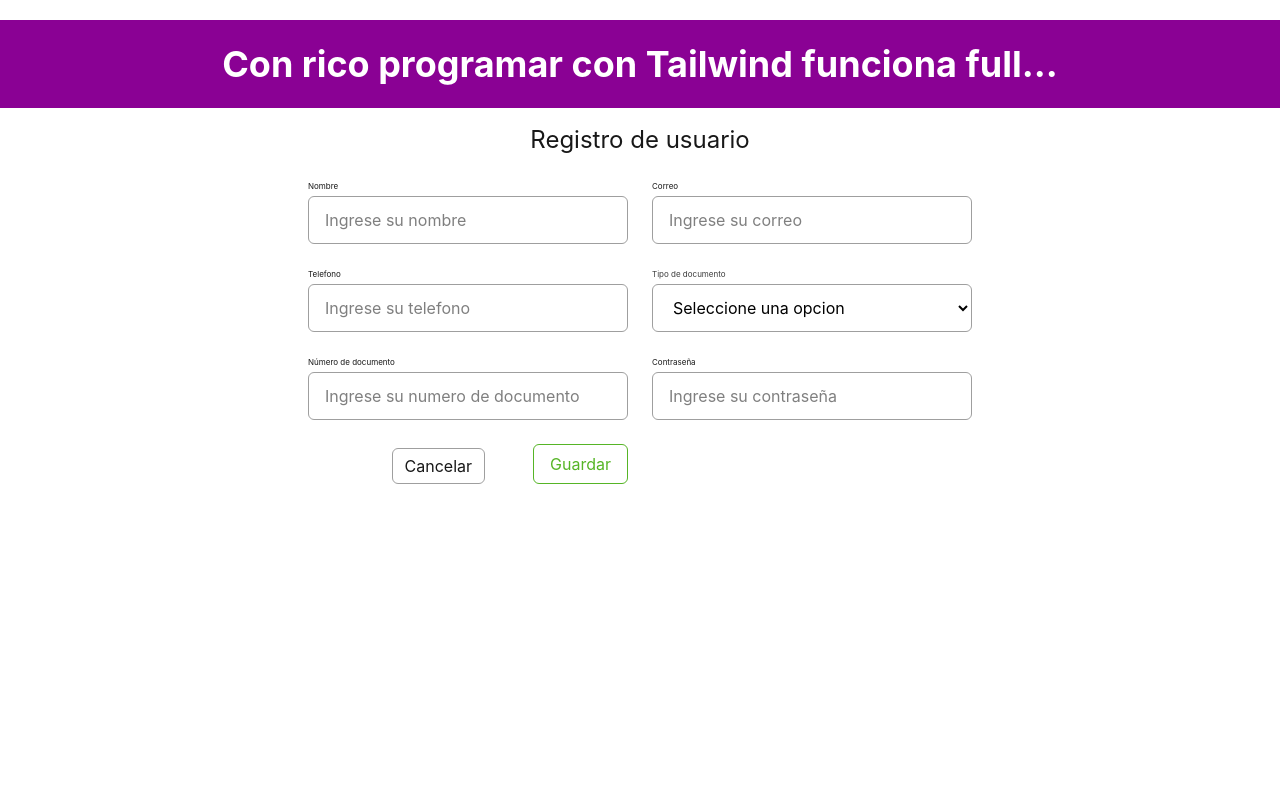
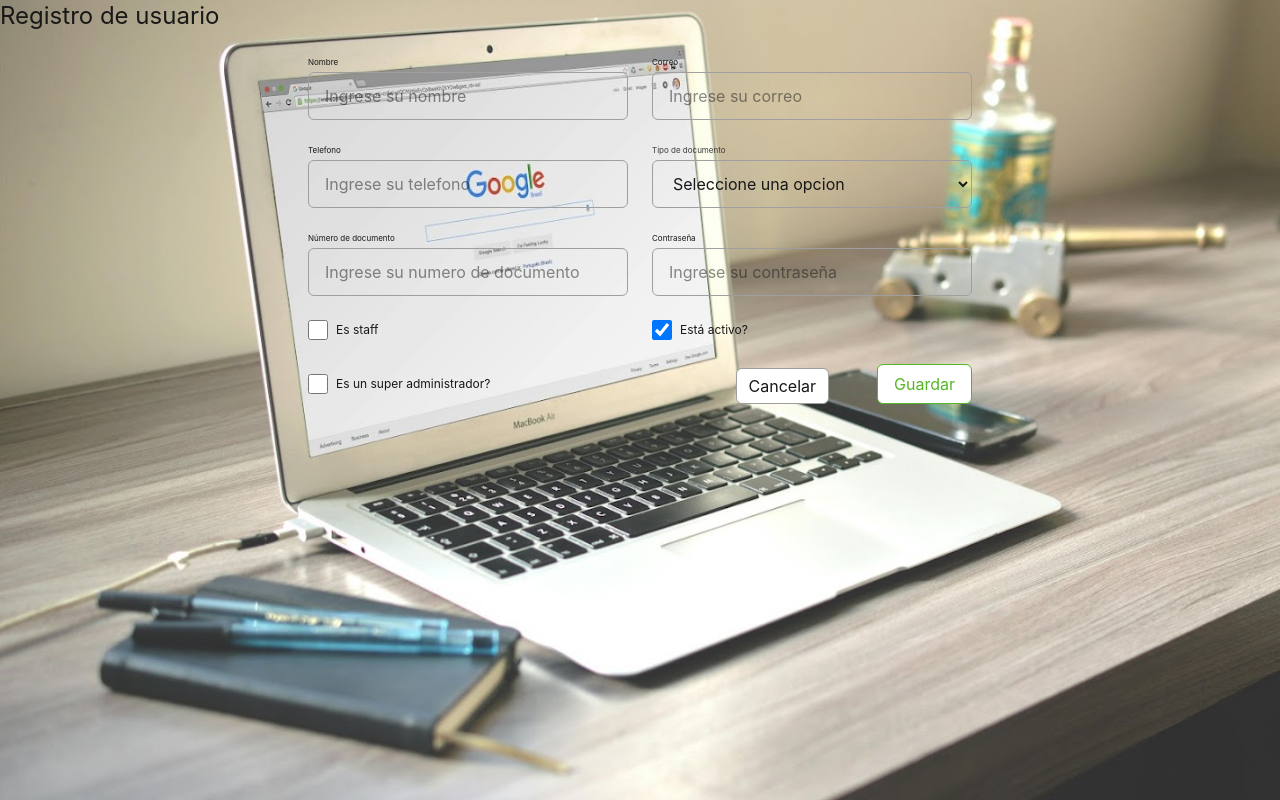
Before and after one commit to LeidyFlor/proyecto-formativo-sigi, a React (Vite) app: page / in a window 1280 px wide. Built offline with nearby package versions, Linux system fonts and the light colour scheme.

Commit message:
feat: Se crea componenete  mainlyout. Se crea componenete checkbox, se instala react-router-dom, lucide-react

```diff
--- a/package.json
+++ b/package.json
@@ -12,8 +12,12 @@
   },
   "dependencies": {
     "@tailwindcss/vite": "^4.2.1",
+    "clsx": "^2.1.1",
+    "lucide": "^1.8.0",
+    "lucide-react": "^1.8.0",
     "react": "^19.2.0",
     "react-dom": "^19.2.0",
+    "react-router-dom": "^7.14.2",
     "tailwindcss": "^4.2.1",
     "zod": "^4.3.6"
   },
--- a/src/app/App.jsx
+++ b/src/app/App.jsx
@@ -1,15 +1,7 @@
-import { CreateUserPage } from "@/features/users";
+import { RouterProvider } from "react-router-dom";
+import router  from "@/app/router";
 
 export default function App(){
 
-    return(
-      // h-36 es altura de 36. flex-col para flex en colimna. mb-32 es margin botton. items-center objetos centrados
-        <div className="min-h text-center grid grid-cols-1 gap-4 mt-5">
-
-          <h1 className="text-white text-4xl font-bold bg-fuchsia-800 p-6">
-          Con rico programar con Tailwind funciona full...
-          </h1>
-          <CreateUserPage />
-        </div>
-    );
+    return <RouterProvider router={router} />;
 };
--- a/src/app/router.jsx
+++ b/src/app/router.jsx
@@ -0,0 +1,31 @@
+import { createBrowserRouter } from "react-router-dom";
+import  MainLayout  from "@/shared/layouts/MainLayout";
+import { CreateUserPage } from "@/features/users";
+
+const router = createBrowserRouter([
+    {
+        path: "/",
+        element: <MainLayout />,
+        children: [
+            {
+                index: true,
+                path: "inicio",
+                element: <h1 className="p-4">Inicio</h1>,
+            },
+            {
+                path: "cursos",
+                element: <h1 className="p-4">Cursos</h1>,
+            },
+            {
+                path: "recursos",
+                element: <h1 className="p-4">Recursos</h1>,
+            },
+            {
+                path: "contacto",
+                element: <h1 className="p-4">Contacto</h1>,
+            },
+        ],
+    },
+]);
+
+export default router;
--- a/src/features/users/components/UserRegisterForm.jsx
+++ b/src/features/users/components/UserRegisterForm.jsx
@@ -1,4 +1,4 @@
-import { Input, Button,  Select } from "@/shared"
+import { Input, Button, Select, Checkbox } from "@/shared"
 import { getDocumentTypes } from "@/features/users/services/selectService";
 import { useEffect, useState } from "react";
 import { userShema } from "../schemas/userSchema";
@@ -13,6 +13,12 @@
         userDocumentType:"",
         userDocumentNumber:"",
         userPassword:"",
+
+        //(Flags booleanos)
+        isStaff: false, //es administrador?
+        isActive: true, //está activo?
+        isSuperUser: false, //es un superAdmin?
+
     });
     const [errors, setErrors ] = useState({});
 
@@ -27,14 +33,14 @@
     */
    const handleChange = (e) => {
     // Se obtiene el nombre del campo y su valor
-    const {name, value } = e.target; //target es lo que viene cuando se escribe
+    const {name, value, type, checked } = e.target; //target es lo que viene cuando se escribe
 
     setFormData((prev) => ({
         //Se copian todos los valores anteriores del estado
         ...prev,
 
         //Se actualiza unicamente lo que cambió
-        [name]: value,
+        [name]: type === "checkbox" ? checked :  value,
     }));
    };
     // ==================================================
@@ -138,7 +144,28 @@
                         error={errors.userPassword}
                     />
 
+                    <Checkbox
+                        id="isStaff"
+                        name="isStaff"
+                        label="Es staff"
+                        checked={formData.isStaff}
+                        onChange={handleChange}
+                    />
 
+                    <Checkbox
+                        id="isActive"
+                        name="isActive"
+                        label="Está activo?"
+                        checked={formData.isActive}
+                        onChange={handleChange}
+                    />
+                    <Checkbox
+                        id="isSuperUser"
+                        name="isSuperUser"
+                        label="Es un super administrador?"
+                        checked={formData.isSuperUser}
+                        onChange={handleChange}
+                    />
                     {/* Acciones */}
                     <div className="flex items-end justify-end gap-12">
                         <Button
--- a/src/shared/components/Checkbox.jsx
+++ b/src/shared/components/Checkbox.jsx
@@ -0,0 +1,39 @@
+//Los label no aceptan clases, se usan id. Css solo clases
+export default function Checkbox({
+    id,     //Identificador único (necesario para accesibilidad) logica para js
+    name,   //Nombre del campo (útil pra formulario)
+    label,  //Texto visible asociado al checkbox
+    checked = false, //Estado controlado del checkbox
+    onChange,   //Función que maneja el cambio de estado
+    disabled = false,    //Indica si el checkbox está habilitado
+    className = "", //Clases adicionales pra personalización
+}){
+
+    return(
+        <label
+        htmlFor={id}
+        className={`
+            flex items-center gap-2
+            text-small
+            cursor-pointer
+            ${disabled ? "opacity-50 cursor-not-allowed" : ""}
+            ${className}
+        `}
+
+        >
+            {/* {Input del checkbox} */}
+            <input
+                id={id}
+                name={name}
+                type="checkbox"
+                checked={checked}
+                disabled={disabled}
+                onChange={onChange}
+                className="w-5 h-5"
+            />
+
+            {/* Texto del checkbox */}
+            <span>{label}</span>
+        </label>
+    );
+}
--- a/src/shared/components/IconButton.jsx
+++ b/src/shared/components/IconButton.jsx
@@ -0,0 +1,81 @@
+import React from "react";
+import clsx from "clsx";
+/**
+ * IconButton
+ * */
+
+export const IconButton = React.forwardRef(function IconButton(
+    {
+        children,
+        onClick,
+        disabled = false,
+        className = "",
+        variant = "default",
+
+        //Tamaños
+        hitSize = 48,   //px (área táctil)
+        iconSize = 24,  //px (ícono visible)
+
+        //Accesibilidad
+        ariaLabel,
+
+        //Estados
+        isActive = false,
+
+        ...props
+    },
+    ref
+){
+    const baseStyles = `
+        inline-flex items-center justify-center
+        rounded-full
+        transition-colors duration-200
+        focus:outline-none focus-visible:ring-2 focus-visible:ring-offset-2
+        disabled:opacity-50 disabled:pointer-events-none
+    `;
+
+    const variants = {
+        default: `
+            text-neutral-700
+            hover:bg-neutral-200
+            focus-visible:ring-neutral-400
+        `,
+        ghost: `
+            text-neutral-600
+            hover:bg-neutral-100
+            focus-visible:ring-neutral-300
+        `,
+        primary: `
+            text-white bg-blue-600
+            hover:bg-neutral-700
+            focus-visible:ring-blue-500
+        `,
+    };
+    return(
+        <button
+            ref={ref}
+            type="button"
+            aria-label={ariaLabel}
+            disabled={disabled}
+            onClick={onClick}
+            className={clsx(baseStyles, variants[variant], className, {
+                "bg-neutral-300" : isActive,
+            })}
+            style={{
+                width: `${hitSize}px`,
+                height: `${hitSize}px`,
+            }}
+            {...props}
+        >
+            <span
+                style={{
+                    width: `${iconSize}px`,
+                    height: `${iconSize}px`
+                }}
+                className="flex items-center justify-center"
+            >
+                {children}
+                </span>
+        </button>
+    );
+});
--- a/src/shared/index.js
+++ b/src/shared/index.js
@@ -4,4 +4,5 @@
 export { default as DeleteEffect } from "./components/DeleteEffect.jsx";
 export { default as DeleteCounter2 } from "./components/DeleteCounter2.jsx";
 export { default as Select } from "./components/Select.jsx";
+export { default as Checkbox } from "./components/Checkbox.jsx";
 //Exporta layout y components
--- a/src/shared/layouts/MainLayout.jsx
+++ b/src/shared/layouts/MainLayout.jsx
@@ -0,0 +1,16 @@
+import { Outlet } from "react-router-dom";
+import  heroBg from "@/assets/images/imagen-hero-freelancer.jpg";
+import { CreateUserPage } from "@/features/users";
+
+export default function MainLayout(){
+    return(
+        <div className="relative min-h-screen text-text-primary">
+            {/* Fondo con imagen */}
+            <div className="absolute inset-0 -z-10 bg-cover bg-center"
+            style={{ backgroundImage: `url(${heroBg})`}}
+            />
+
+            <CreateUserPage />
+        </div>
+    )
+}
```
Also changed, not shown: src/assets/images/imagen-hero-freelancer.jpg (added), 1 other file (tests, documents, lock files or other folders).
